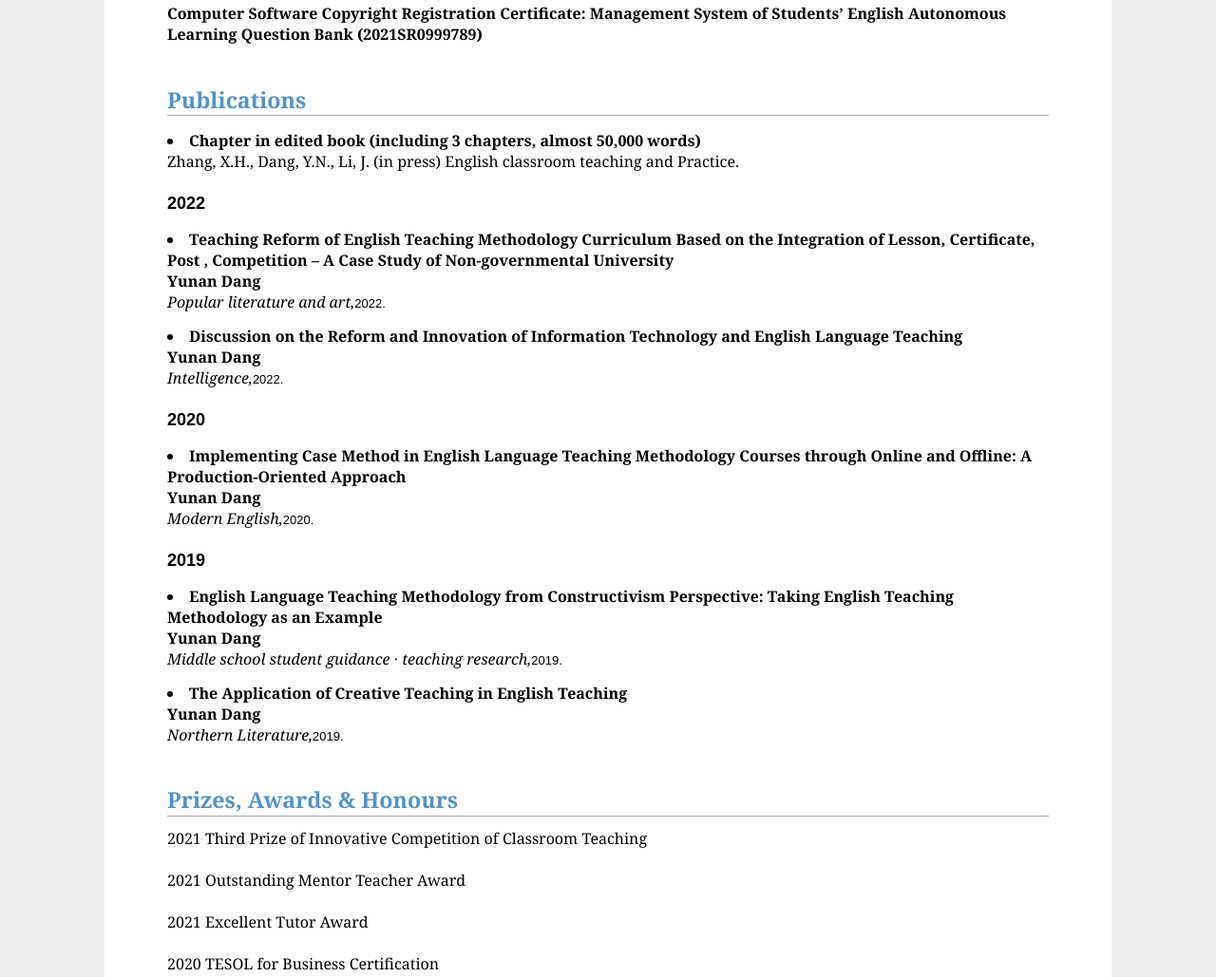
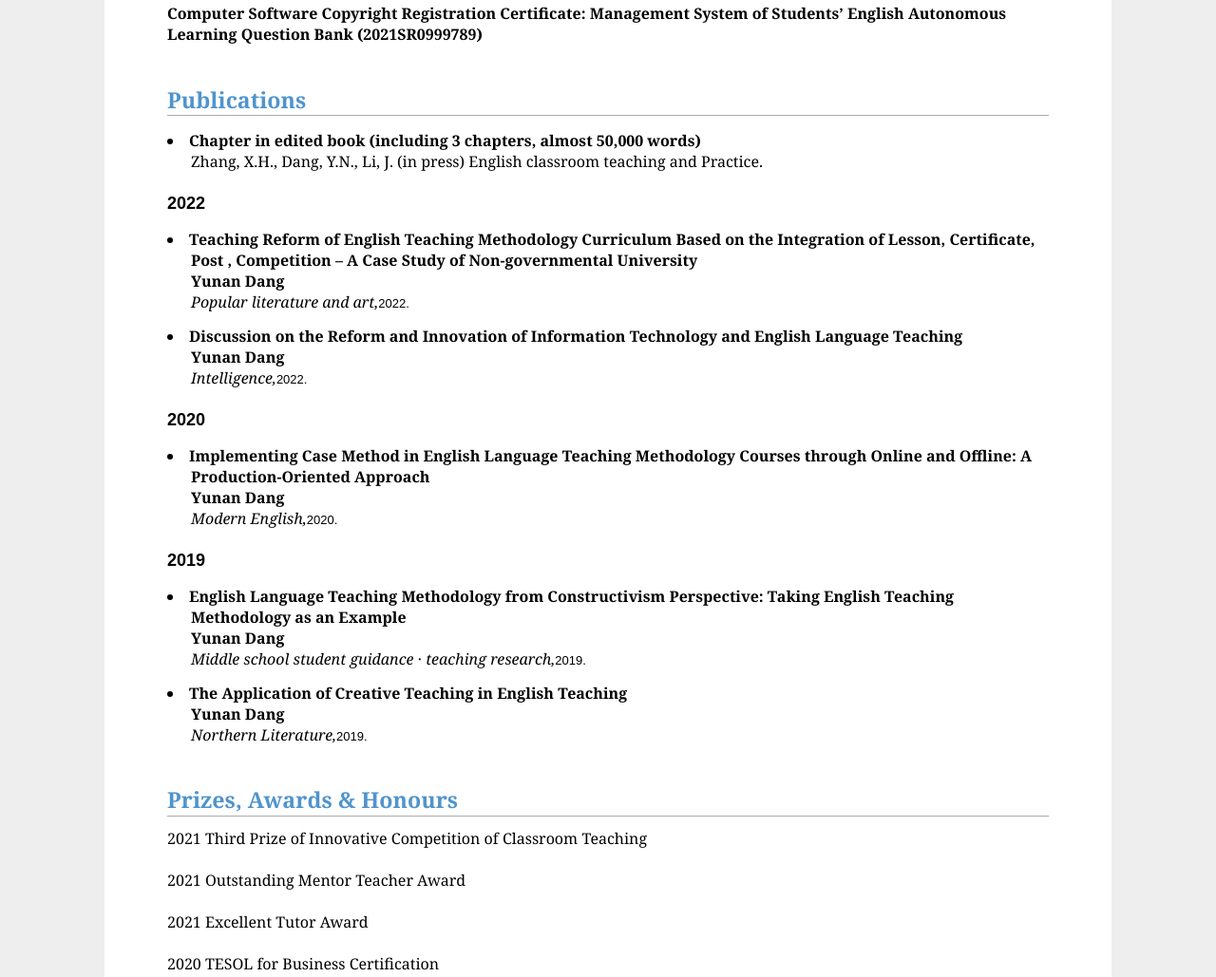
Before and after one commit to mxyxt/dyn, a plain HTML site: page index.html in a window 1280 px wide. Shown: the part 1827-2856 px from the top of the page at 95% size. Drawn offline with Linux system fonts and the light colour scheme.

Commit message:
Update jemdoc.css

```diff
--- a/static/css/jemdoc.css
+++ b/static/css/jemdoc.css
@@ -252,6 +252,7 @@ p + ul, p + ol {
 
 li {
 	margin-top:0.9em;
+	padding-left:25px; text-indent:-25px;
 }
 
 ol {
```
